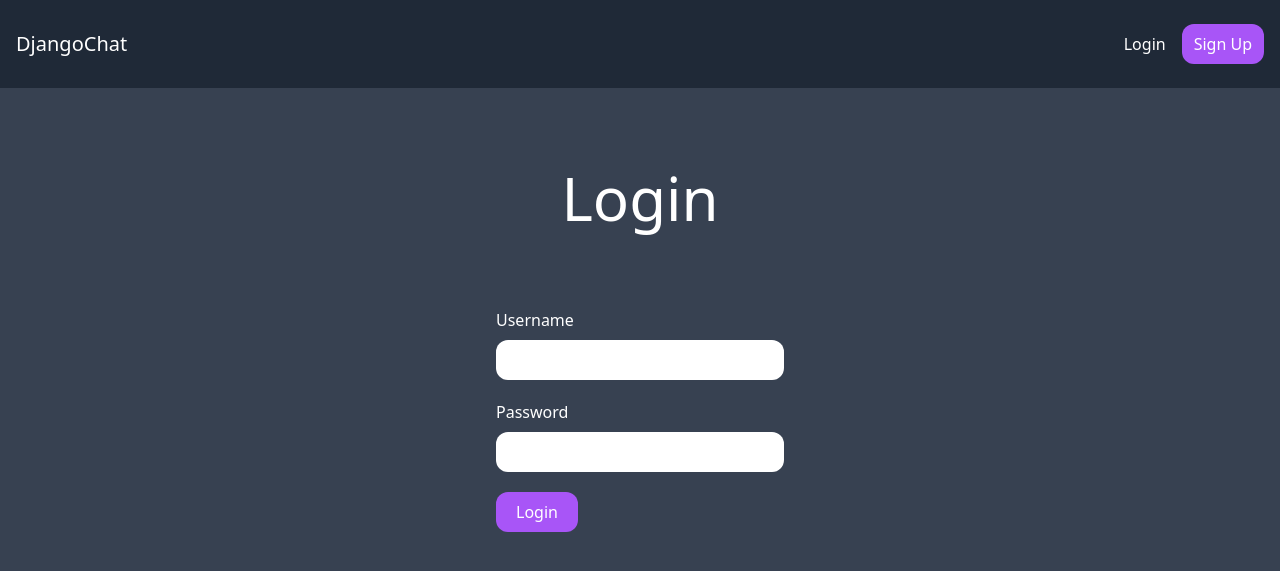
After one commit to captbilard/djangochatapp, a Django app: template djangochat/core/templates/core/login.html in a window 1280 px wide. The commit adds this page. Shown: the top 571 px of the page. Run offline with Django 4.2, Linux system fonts and the light colour scheme; the template is opened without the code that fills it, so the values that code supplies are empty; some libraries are stand-ins or nearby versions.

Commit message:
Implemented Login feature

```diff
--- a/djangochat/core/templates/core/base.html
+++ b/djangochat/core/templates/core/base.html
@@ -14,9 +14,9 @@
         </div>
 
         <div class="flex items-center space-x-4">
-            <!-- <a href="/login/" class="text-white hover:bg-gray-700">Login</a> -->
             {% if request.user.is_authenticated %}
-                <a href="/logout/" class="text-white hover:bg-gray-700">Logout</a>
+                <a href="/rooms/" class="text-white hover:bg-gray-700">Rooms</a>
+                <a href="/logout/" class="text-white px-3 py-2 rounded-xl bg-purple-500 hover:bg-purple-700">Logout</a>
             {% else %}
                 <a href="/login/" class="text-white hover:bg-gray-700">Login</a>
                 <a href="/sign-up/" class="text-white px-3 py-2 rounded-xl bg-purple-500 hover:bg-purple-700">Sign Up</a>
--- /dev/null
+++ b/djangochat/core/templates/core/login.html
@@ -0,0 +1,39 @@
+{% extends 'core/base.html' %}
+
+{% block title %} Login | {% endblock %}
+
+
+{% block content %}
+    <div class="p-10 lg:p-20">
+        <h1 class="text-white text-3xl lg:text-6xl text-center">
+            Login
+        </h1>
+    </div>
+
+    <form method="post" action="/login/" class="lg:w-1/4 px-4 mx-auto">
+        {% csrf_token %}
+
+        <div class="mb-5">
+            <label for="username" class="text-white">Username</label>
+            <input type="text" name="username" id="username" class="w-full mt-2 px-4 py-2 rounded-xl">
+        </div>
+
+        <div class="mb-5">
+            <label for="password" class="text-white">Password</label>
+            <input type="password" name="password" id="pasword" class="w-full mt-2 px-4 py-2 rounded-xl">
+        </div>
+
+        {% if form.errors %}
+            {% for field in form %}
+                {% for error in field.errors %}
+                    <div class="mb-5 p-4 rounded-xl bg-red-300 text-white">
+                        <p>{{ error|escape }}</p>
+                    </div>
+                {% endfor %}
+            {% endfor %}
+        {% endif %}
+
+        <button type="submit" class="px-5 py-2 rounded-xl text-white bg-purple-500 hover:bg-purple-700">Login</button>
+
+    </form>
+{% endblock content %}
--- a/djangochat/core/urls.py
+++ b/djangochat/core/urls.py
@@ -1,5 +1,5 @@
 from django.urls import path
-from django.contrib.auth.views import LogoutView
+from django.contrib.auth.views import LogoutView, LoginView
 
 from .views import *
 
@@ -7,4 +7,5 @@ urlpatterns = [
     path("", homepage, name="homepage"),
     path("sign-up/", signUp, name="sign-up"),
     path("logout/", LogoutView.as_view(), name="logout"),
+    path("login/", LoginView.as_view(template_name="core/login.html"), name="login"),
 ]
--- a/djangochat/djangochat/settings.py
+++ b/djangochat/djangochat/settings.py
@@ -137,3 +137,7 @@ STATIC_URL = 'static/'
 DEFAULT_AUTO_FIELD = 'django.db.models.BigAutoField'
 
 LOGOUT_REDIRECT_URL = "/"
+
+#LOGIN_REDIRECT_URL = "/rooms/"
+
+#LOGIN_URL='/login/'
```
